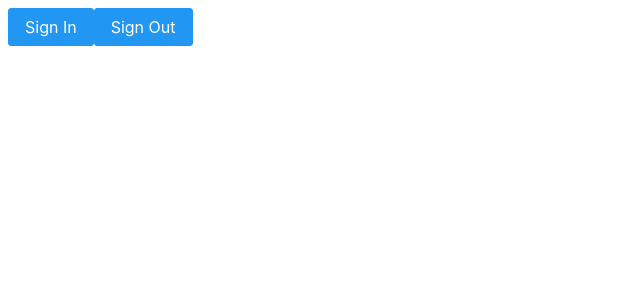
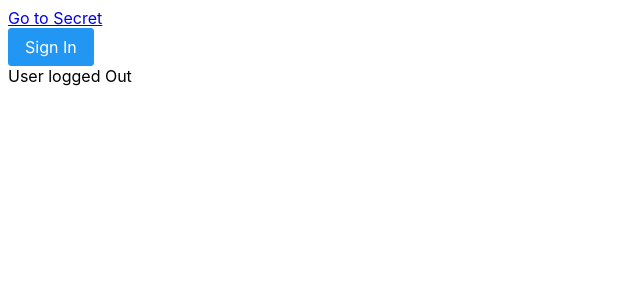
Before and after one commit to CatZeta/Learning-Nuxt3, a Nuxt app in the folder nuxt3-firebase/: page / in a window 1280 px wide. Shown: the top 300 px of the page, without its empty margins (0-640 px from the left). Built offline with nearby package versions, Linux system fonts and the light colour scheme; no server answers.

Commit message:
Route Guards (Auth)

```diff
--- a/nuxt3-firebase/composables/useFirebaseAuth.js
+++ b/nuxt3-firebase/composables/useFirebaseAuth.js
@@ -27,7 +27,7 @@ export const initUser = async () => {
   const firebaseUser = useFirebaseUser();
 
   firebaseUser.value = auth.currentUser;
-  console.log('Init user', firebaseUser);
+  /* console.log('Init user', firebaseUser); */
 
   onAuthStateChanged(auth, (user) => {
     if (user) {
--- a/nuxt3-firebase/pages/index.vue
+++ b/nuxt3-firebase/pages/index.vue
@@ -1,7 +1,30 @@
+
+<template>
+  <div>
+    <NuxtLink to="/secret">Go to Secret</NuxtLink>
+  </div>
+
+  <Button label="Sign In" v-if="!firebaseUser" @click="signIn" />
+  <Button label="Sign Out" v-else @click="signOut" />
+  <div v-if="firebaseUser">
+    <pre>
+    {{ firebaseUser }}
+  </pre>
+  </div>
+  <div v-else>
+    User logged Out
+  </div>
+</template>
+
 <script setup>
+/* definePageMeta({
+  middleware: ["auth"]
+  // or middleware: 'auth'
+}) */
+
   const firebaseUser = useFirebaseUser();
+  const credentials = ref()
 
-  const credentials = ref()
   const signIn = async () => {
     const email = 'z@querias.com'
     const password = 'Test123'
@@ -15,14 +38,4 @@
   }
 </script>
 
-<template>
-  <Button label="Sign In" @click="signIn" />
-  <Button label="Sign Out" @click="signOut" />
-
-  <pre>
-    {{ firebaseUser }}
-  </pre>
-
-</template>
-
 <style scoped></style>
--- /dev/null
+++ b/nuxt3-firebase/pages/secret.vue
@@ -0,0 +1,16 @@
+<template>
+    <div>
+        Secret
+    </div>
+</template>
+
+<script setup>
+definePageMeta({
+  middleware: ["auth"]
+  // or middleware: 'auth'
+})
+</script>
+
+<style lang="scss" scoped>
+
+</style>
--- /dev/null
+++ b/nuxt3-firebase/plugins/authMiddleware.ts
@@ -0,0 +1,16 @@
+//https://nuxt.com/docs/guide/directory-structure/middleware
+export default defineNuxtPlugin(() => {
+  /* addRouteMiddleware('global-test', () => {
+      console.log('this global middleware was added in a plugin and will be run on every route change')
+    }, { global: true }) */
+
+  addRouteMiddleware("auth", () => {
+    const { $auth } = useNuxtApp();
+    console.log("$auth", $auth);
+
+    //Route Guard - middleware
+    if (!$auth?.currentUser?.uid) {
+      return abortNavigation();
+    }
+  });
+});
--- a/nuxt3-firebase/plugins/firebase.client.ts
+++ b/nuxt3-firebase/plugins/firebase.client.ts
@@ -18,8 +18,14 @@ export default defineNuxtPlugin((nuxtApp) => {
 
   // Initialize Firebase
   const firebaseApp = initializeApp(firebaseConfig);
-  console.log('Firebase initialized', firebaseApp);
+  /* console.log('Firebase initialized', firebaseApp); */
 
   initUser();
 
+  //Provide firebase and auth to nuxt app
+  const auth = getAuth();
+
+  nuxtApp.vueApp.provide('auth', auth);
+  nuxtApp.provide('auth', auth);
+
 });
```
